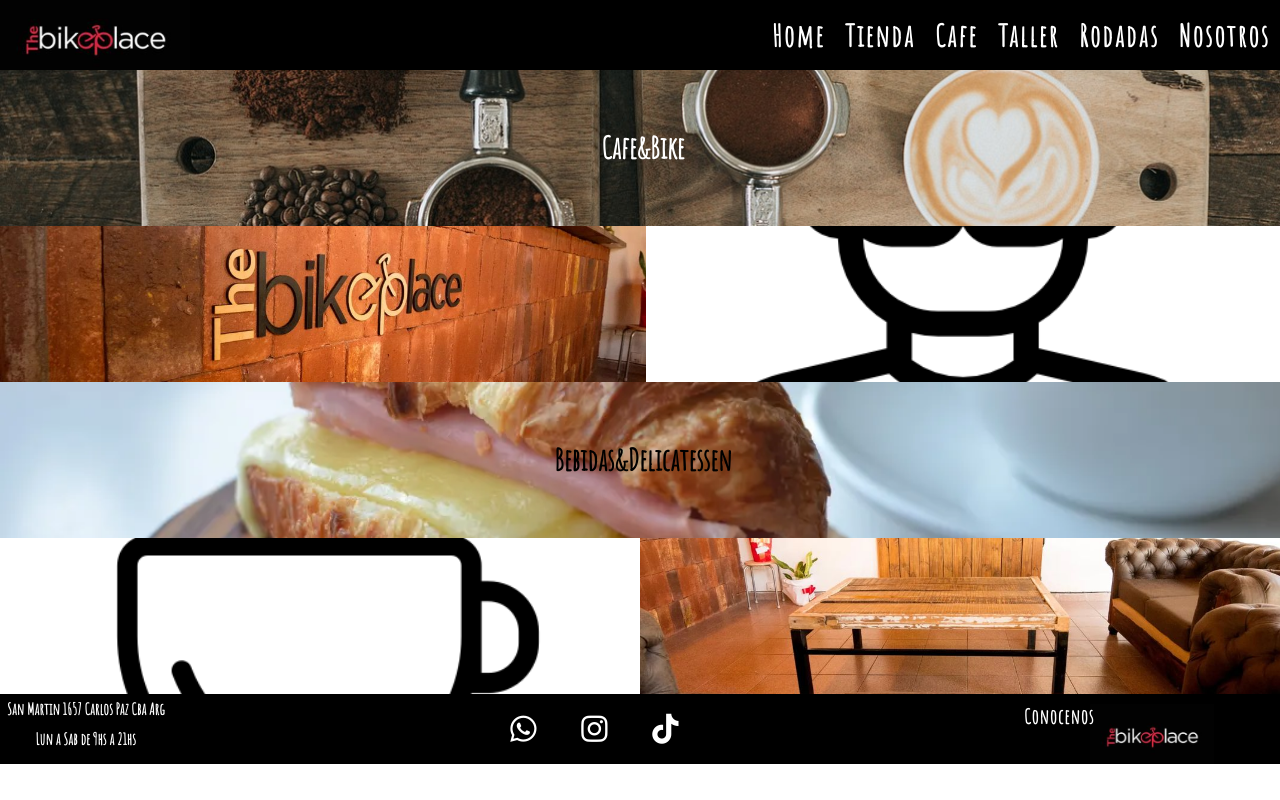
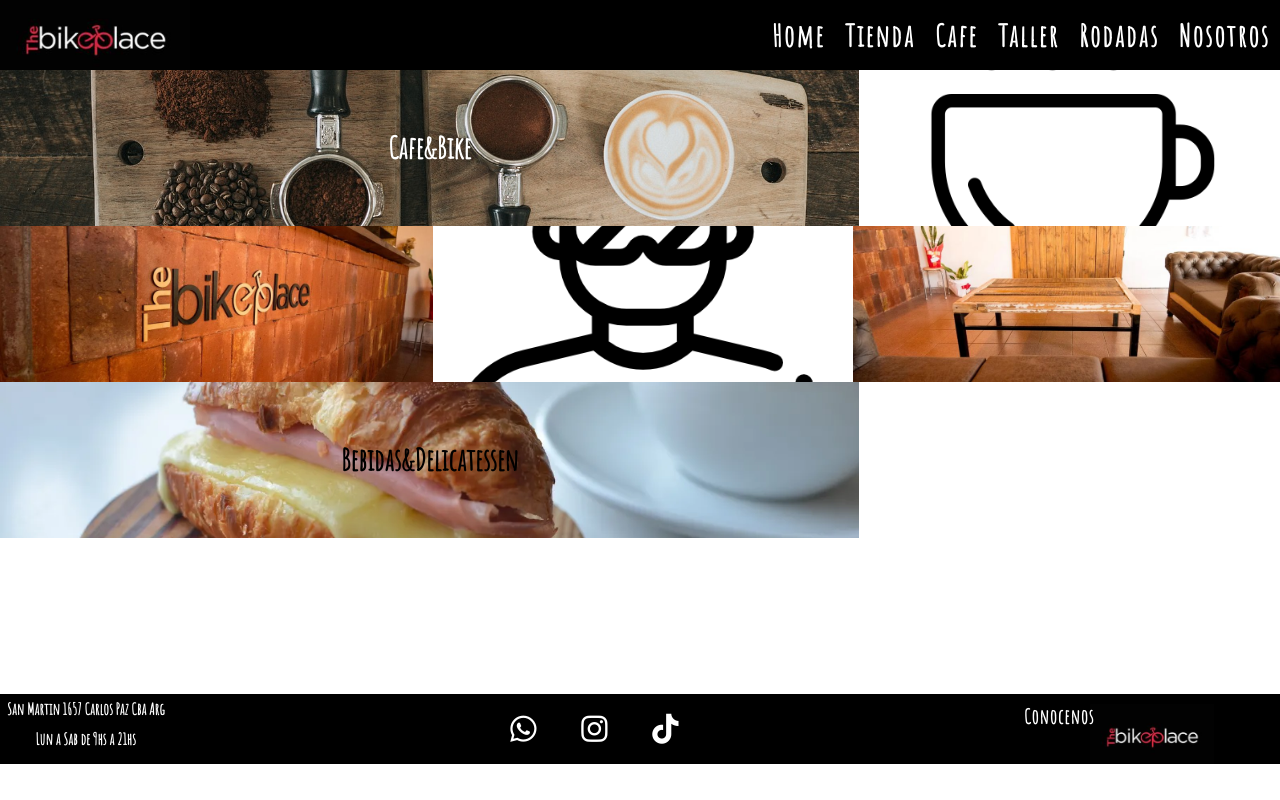
Before and after one commit to MariaVictoriaConti/2Pre-entrega-VictoriaConti, a plain HTML site: page pages/cafeOk.html in a window 1280 px wide. Drawn offline with Linux system fonts and the light colour scheme.

Commit message:
modificacion styleOk.css

```diff
--- a/styleOk.css
+++ b/styleOk.css
@@ -383,6 +383,19 @@
 .bike{
 background-image: url(./icons/cafe.png);
 }
+@media only screen and (min-width:400px) {
+    .sectionCafeOk{
+        width: 100%;
+        display: grid;
+        grid-template-columns: 1fr 1fr 1fr;
+        grid-template-rows: repeat(4, 1fr);
+        grid-template-areas:
+        "cafe cafe"
+        "amigos biker"
+        "delicatessen delicatessen";
+
+    }
+}
 
 /*Taller*/
 
```
